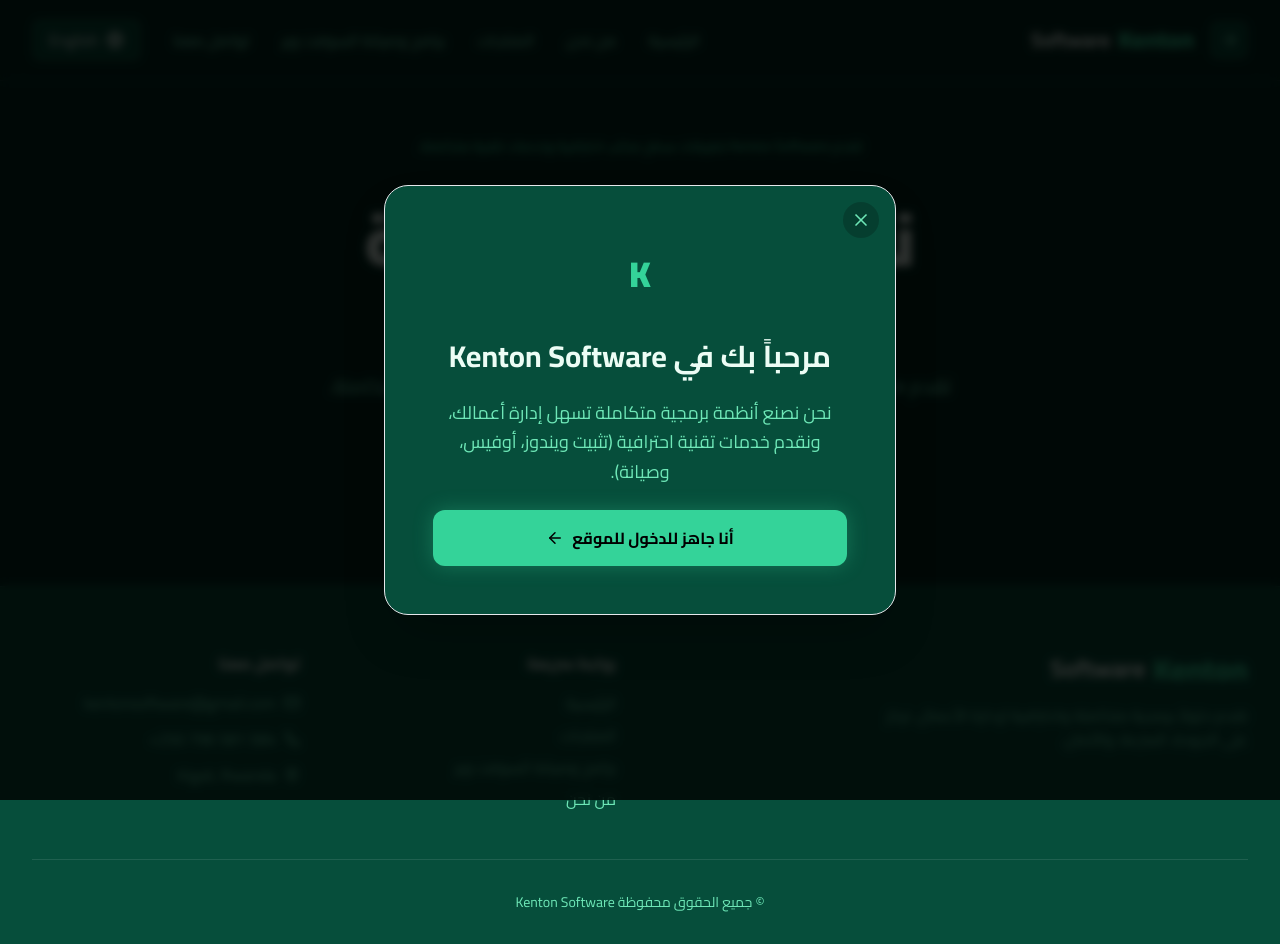
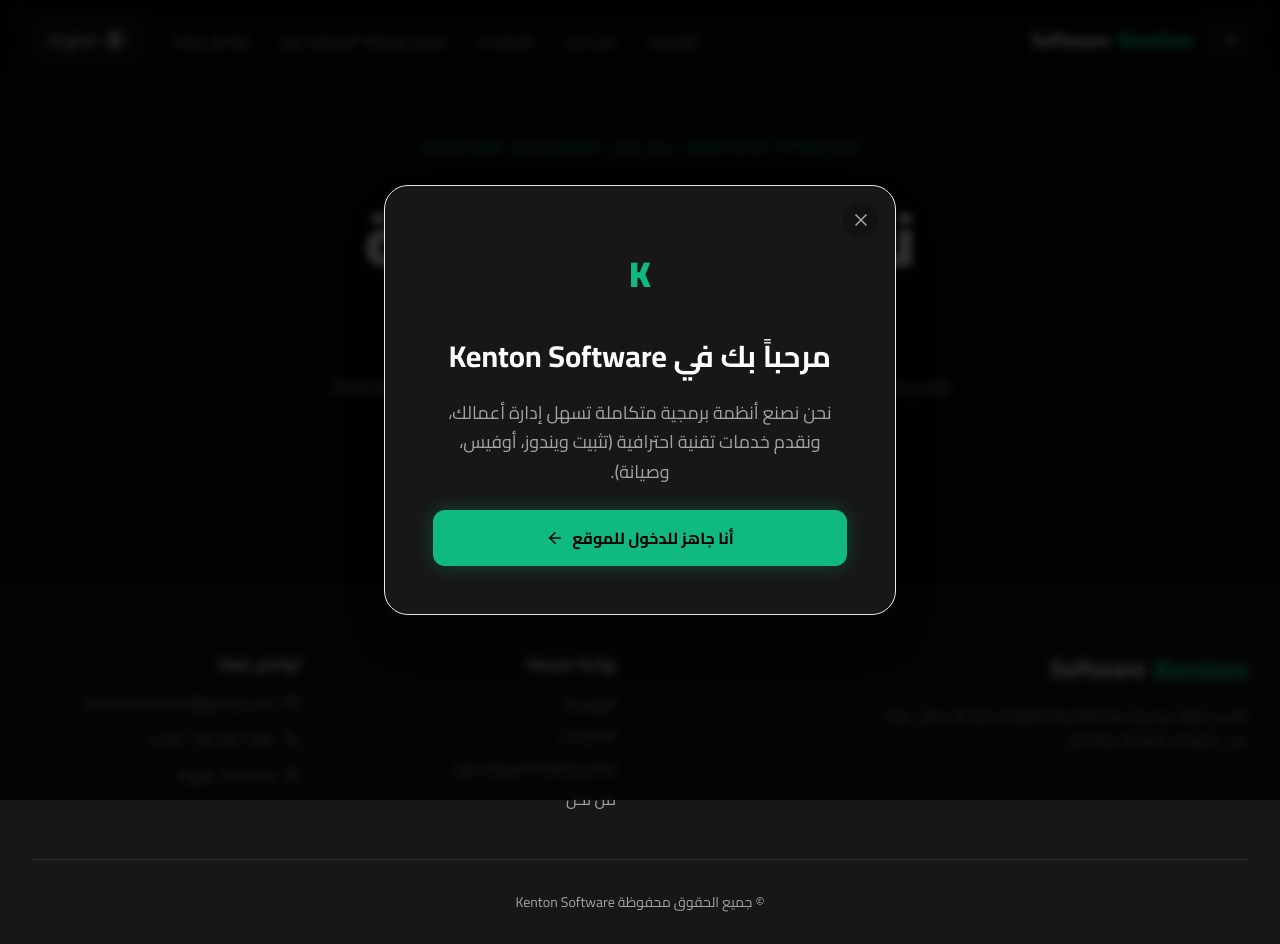
Before and after one commit to ahmedabdelgayoum25-design/Kenton-Software, a Next.js app: page / in a window 1280 px wide. Built offline with nearby package versions, Linux system fonts and the light colour scheme.

Commit message:
Fix globals.css theme definitions

```diff
--- a/app/globals.css
+++ b/app/globals.css
@@ -4,8 +4,47 @@
 @tailwind components;
 @tailwind utilities;
 
-/* ✅ الثيم الزمردي */
-:root {
+/* ===== الثيم الداكن (الافتراضي) ===== */
+:root, [data-theme="dark"] {
+  --background: #0a0a0a;
+  --surface: #171717;
+  --surface-light: #262626;
+  --primary: #10b981;
+  --primary-hover: #059669;
+  --text-main: #ffffff;
+  --text-muted: #a3a3a3;
+  --border: rgba(255, 255, 255, 0.1);
+  --glow: 0 0 20px rgba(16, 185, 129, 0.3);
+}
+
+/* ===== الثيم الفاتح ===== */
+[data-theme="light"] {
+  --background: #f8fafc;
+  --surface: #ffffff;
+  --surface-light: #f1f5f9;
+  --primary: #2563eb;
+  --primary-hover: #1d4ed8;
+  --text-main: #0f172a;
+  --text-muted: #64748b;
+  --border: rgba(0, 0, 0, 0.1);
+  --glow: 0 0 20px rgba(37, 99, 235, 0.2);
+}
+
+/* ===== الثيم الأزرق الملكي ===== */
+[data-theme="royal"] {
+  --background: #0f172a;
+  --surface: #1e293b;
+  --surface-light: #334155;
+  --primary: #38bdf8;
+  --primary-hover: #0ea5e9;
+  --text-main: #f8fafc;
+  --text-muted: #94a3b8;
+  --border: rgba(255, 255, 255, 0.1);
+  --glow: 0 0 20px rgba(56, 189, 248, 0.3);
+}
+
+/* ===== الثيم الزمردي ===== */
+[data-theme="emerald"] {
   --background: #022c22;
   --surface: #064e3b;
   --surface-light: #065f46;
@@ -17,6 +56,7 @@
   --glow: 0 0 20px rgba(52, 211, 153, 0.3);
 }
 
+/* ===== تطبيق المتغيرات على العناصر ===== */
 body {
   background-color: var(--background);
   color: var(--text-main);
@@ -28,7 +68,7 @@ html[dir="rtl"] body {
   font-family: 'Cairo', sans-serif;
 }
 
-/* ===== أزرار ===== */
+/* ===== أزرار احترافية ===== */
 .btn-primary {
   display: inline-flex;
   align-items: center;
@@ -42,6 +82,7 @@ html[dir="rtl"] body {
   color: #000;
   box-shadow: var(--glow);
   cursor: pointer;
+  border: none;
 }
 
 .btn-primary:hover {
@@ -81,6 +122,7 @@ html[dir="rtl"] body {
   color: #fff;
   box-shadow: 0 0 20px rgba(37, 211, 102, 0.3);
   cursor: pointer;
+  border: none;
 }
 
 .btn-whatsapp:hover {
--- a/components/ThemeSwitcher.tsx
+++ b/components/ThemeSwitcher.tsx
@@ -2,10 +2,11 @@
 import { useThemeStore, Theme } from "@/store/themeStore";
 import { Palette } from "lucide-react";
 
+// ✅ قائمة الثيمات (يجب أن تطابق الأسماء في themeStore)
 const themes: { id: Theme; name: string; color: string }[] = [
   { id: "dark", name: "داكن", color: "bg-black" },
   { id: "light", name: "فاتح", color: "bg-white" },
-  { id: "royal", name: "أزرق", color: "bg-blue-600" }, // ✅ تم تغيير blue إلى royal
+  { id: "royal", name: "أزرق", color: "bg-blue-600" }, // ✅ royal
   { id: "emerald", name: "أخضر", color: "bg-emerald-500" },
 ];
 
--- a/store/themeStore.ts
+++ b/store/themeStore.ts
@@ -1,7 +1,8 @@
 import { create } from "zustand";
 import { persist } from "zustand/middleware";
 
-export type Theme = "dark" | "light" | "blue" | "emerald"; // ✅ blue
+// ✅ تعريف نوع الثيم (يجب أن يطابق الأسماء المستخدمة في ThemeSwitcher)
+export type Theme = "dark" | "light" | "royal" | "emerald";
 
 interface ThemeState {
   theme: Theme;
```
